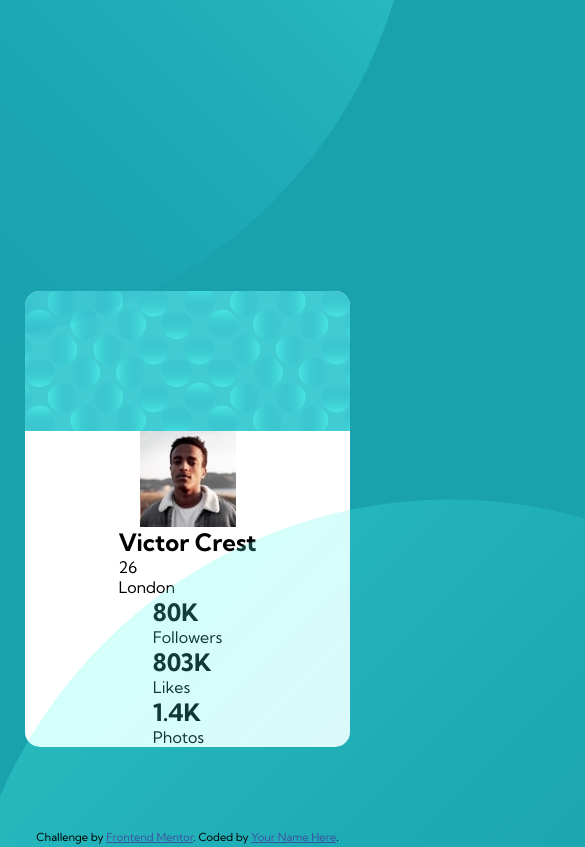
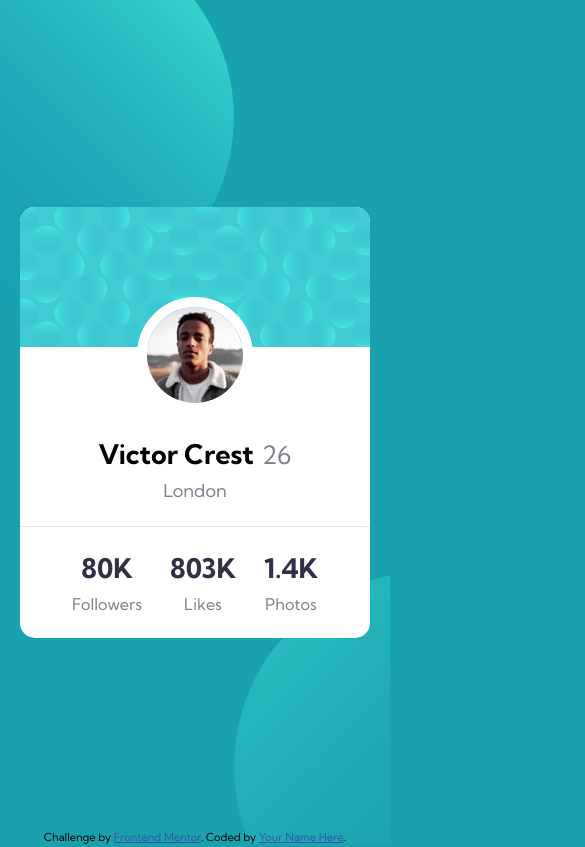
Before and after one commit to PierreFrs/profile-card-component-main, a plain HTML site: page index.html in a window 390 px wide. Shown: the top 847 px of the page, 585 px wide, since content can reach past the window. Drawn offline with Linux system fonts and the light colour scheme.

Commit message:
background and responsive

```diff
--- a/index.html
+++ b/index.html
@@ -19,11 +19,6 @@
   </style>
 </head>
 <body>
-
-  <div class="background-images">
-    <img src="./images/bg-pattern-top.svg" class="bg-pattern-top" aria-hidden="true">
-    <img src="./images/bg-pattern-bottom.svg" class="bg-pattern-bottom" aria-hidden="true">
-  </div>
 
   <main class="main">
     <img src="./images/bg-pattern-card.svg" alt="blue bubbly pattern for the top half of the card" class="pattern">
--- a/styles.css
+++ b/styles.css
@@ -2,41 +2,32 @@
     box-sizing: border-box;
     padding: 0;
     margin: 0;
+    overflow: hidden;
 }
 
 html {
     font-family: 'Kumbh Sans', sans-serif;
-    height: 100%;
-    display: grid;
-    position: relative;
+    font-size: 18px;
 }
 
 body {
-    position: relative;
-    background-color: hsl(185, 75%, 39%);
-    height: 100%;
+    height: 100vh;
     display: grid;
-    max-width: 375px;
-}
+    place-items: center;
+    background: url(./images/bg-pattern-top.svg) left -40vw top -20vw no-repeat,
+        url(./images/bg-pattern-bottom.svg) right -60vw bottom -30vw no-repeat, hsl(185, 75%, 39%);
+    background-size: 100vw, 100vw;
 
-.bg-pattern-top {
-    position: absolute;
-    top: -75%;
-    left: -150%;
-}
 
-.bg-pattern-bottom {
-    position: absolute;
-    bottom: -75%;
-    right: -150%;
 }
 
 /*main style*/
 
 .main {
+    margin: auto;
     max-width: 326px;
     background-color: white;
-    margin: auto 25px;
+    margin: auto;
     overflow: hidden;
     border-radius: 15px;
     display: flex;
@@ -44,8 +35,62 @@ body {
     align-items: center;
 }
 
+.portrait {
+    border: 10px solid white;
+    border-radius: 50%;
+    position: relative;
+    top: -50px;
+    margin-bottom: -50px;
+}
 
+.id {
+    display: flex;
+    flex-direction: column;
+    align-items: center;
+    margin-top: 24px;
+}
 
+.name-age {
+    display: flex;
+    align-items:baseline;
+}
+
+.name {
+    margin-right: 8.5px;
+}
+
+.age {
+    color: hsl(231, 5%, 52%);
+    font-size: 1.4rem;
+}
+
+.city {
+    color: hsl(231, 5%, 52%);
+    margin-top: 8px;
+}
+
+.stats {
+    width: 100%;
+    padding: 24px;
+    display: flex;
+    justify-content: space-evenly;
+    border-top: .5px solid hsl(228, 13%, 92%);
+    margin-top: 24px;
+}
+
+.stats div {
+    text-align: center;
+}
+
+.stats h2 {
+    color: hsl(229, 23%, 23%);
+}
+
+.stats p {
+    font-size: .9rem;
+    margin-top: 9px;
+    color: hsl(231, 5%, 52%)
+}
 
 /*footer styles*/
 
@@ -57,6 +102,18 @@ body {
 }
 
 
+
+
 /*media*/
 
-@media only screen and (min-width: 276px)
+@media only screen and (min-width: 276px) {
+    .body {
+        background: left -45vw top -50vw no-repeat,
+        right -20vw bottom -35vw no-repeat, hsl(185, 75%, 39%);
+        background-size: 150vw, 130vw;
+    }
+
+    .main {
+        max-width: 350px;
+    }
+}
```
